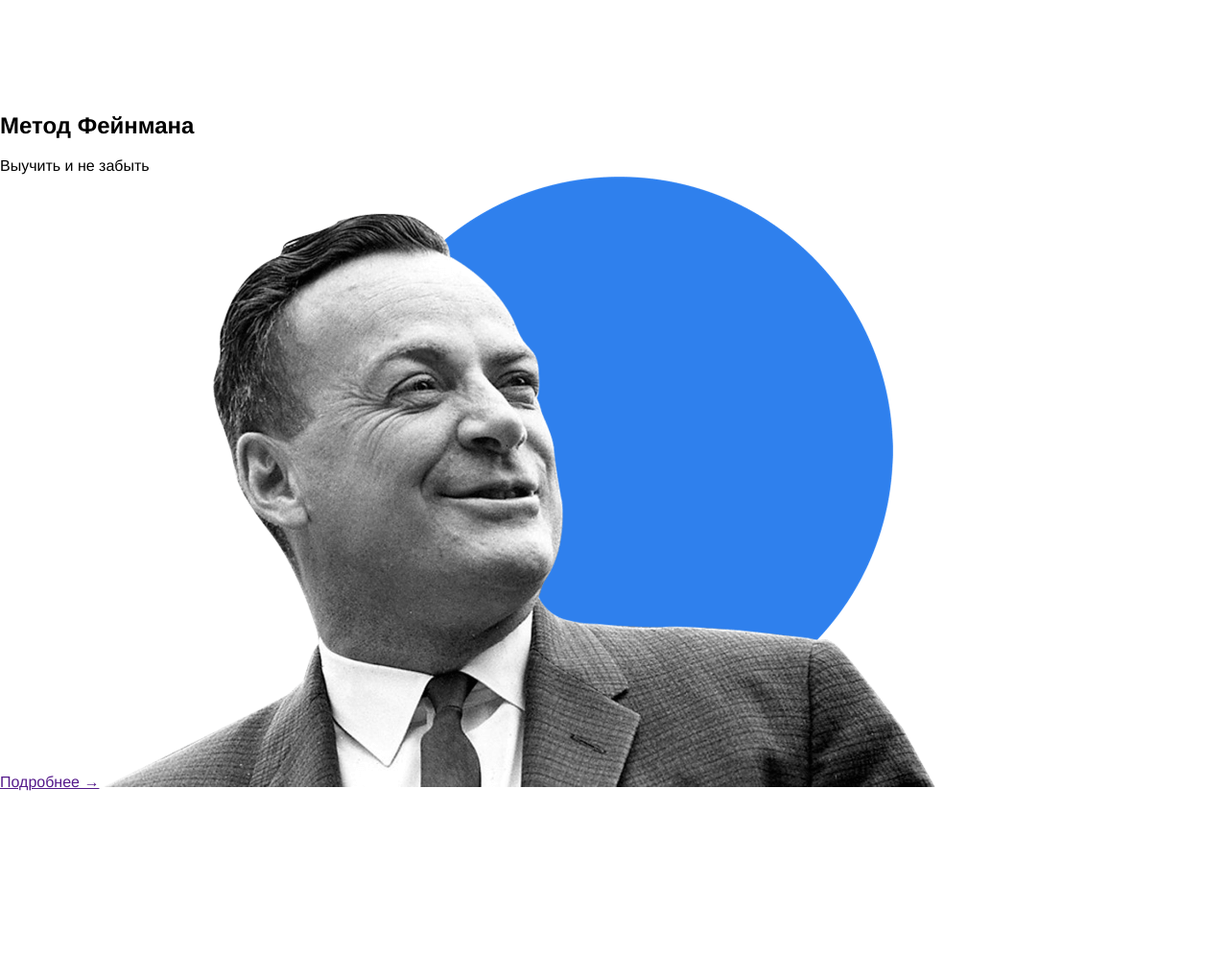
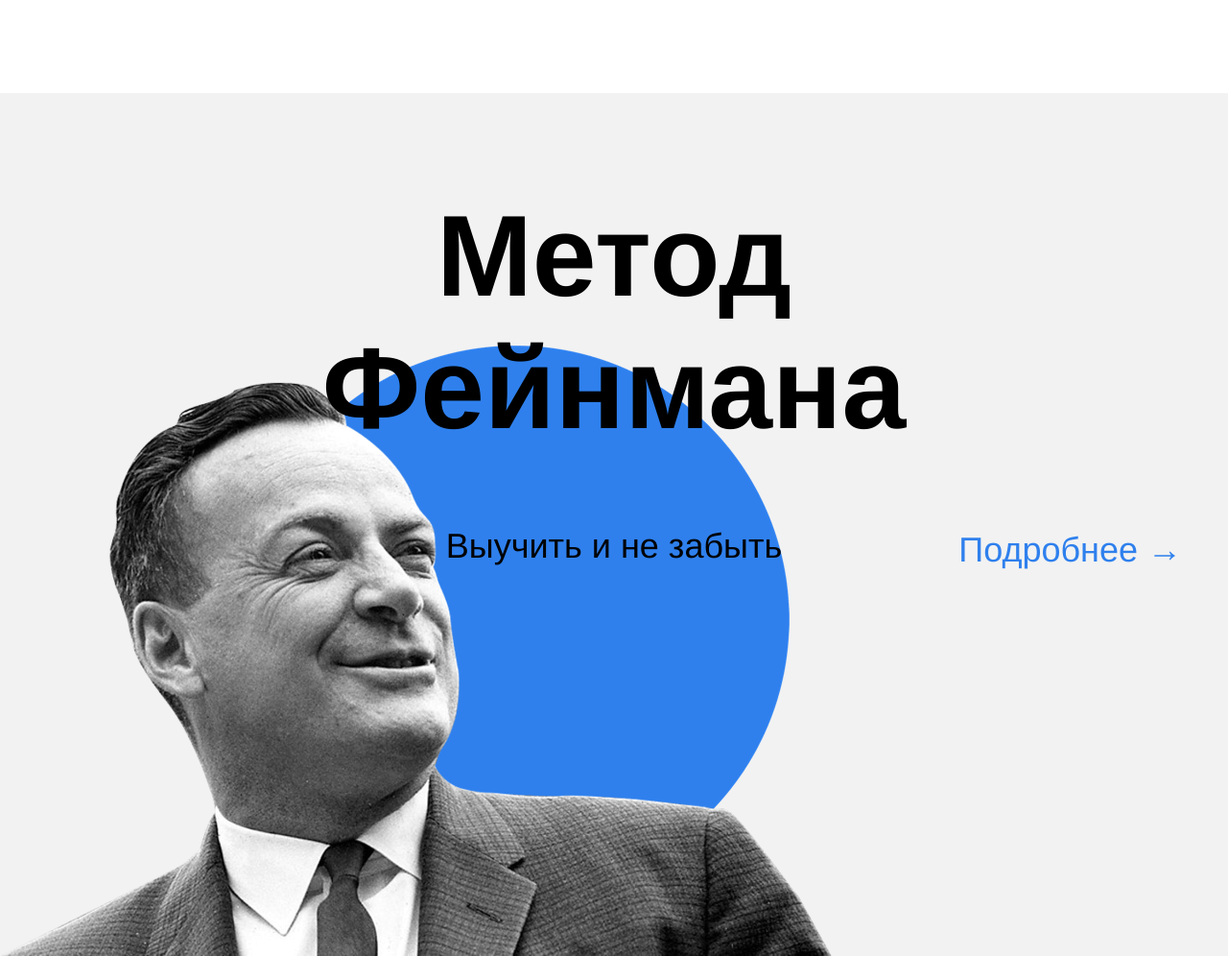
Before and after one commit to ungsinatra/ya-practicum, a plain HTML site: page index.html in a window 1280 px wide. Shown: the part 2011-3007 px from the top of the page at 96% size. Before the commit the page ends 2835 px from the top, so only its background shows below. Drawn offline with Linux system fonts and the light colour scheme.

Commit message:
section feynman in css was done

```diff
--- a/styles/style.css
+++ b/styles/style.css
@@ -195,3 +195,49 @@ margin: 0px 0px 0px 0px;
 margin-top: 20px;
 font-weight: normal;
 }
+
+/* feynman */
+
+.feynman{
+  z-index: -2;
+  background-color: #f2f2f2 ;
+  position: relative;
+  height: 800px;
+}
+.feynman_padding{
+
+  padding-top: 100px;
+}
+.feynman__title {
+  margin: 0px 0px 0px 0px;
+  margin: 0 auto;
+  text-align: center;
+  line-height: 1.15;
+  font-size: 120px;
+  font-weight:bolder ;
+  width: 648px;
+}
+.feynman__subtitle {
+  margin: 0px 0px 0px 0px;
+  text-align: center;
+  font-size: 36px;
+  line-height: 51px;
+  font-weight: normal;
+  margin-top: 70px;
+}
+.feynman__link {
+  text-decoration: none;
+  color: #2f80ed;
+  line-height: 51px;
+  font-size: 36px;
+  font-weight: normal;
+  position: absolute;
+  top: 50%;
+  right: 48px;
+}
+.feynman__image {
+  position: relative;
+  z-index: -1;
+  top: -235px;
+  left: 0;
+}
```
